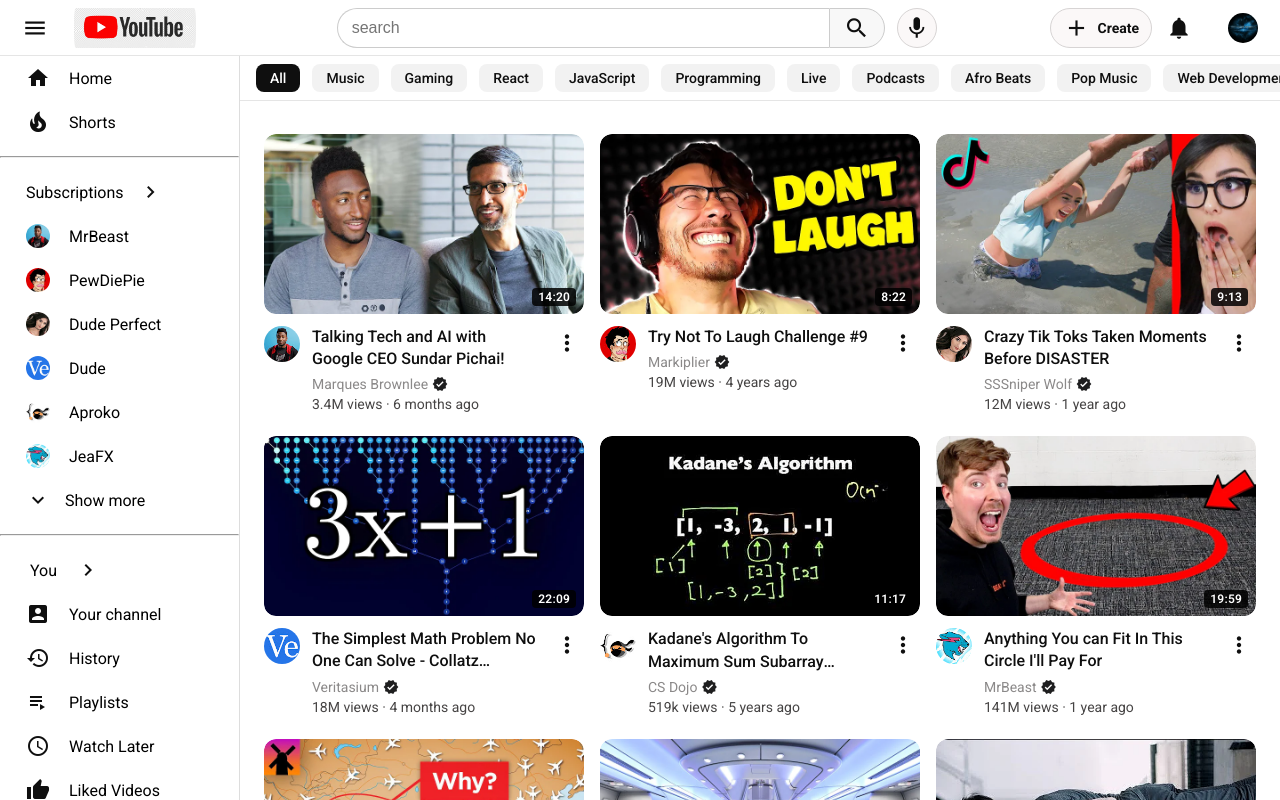
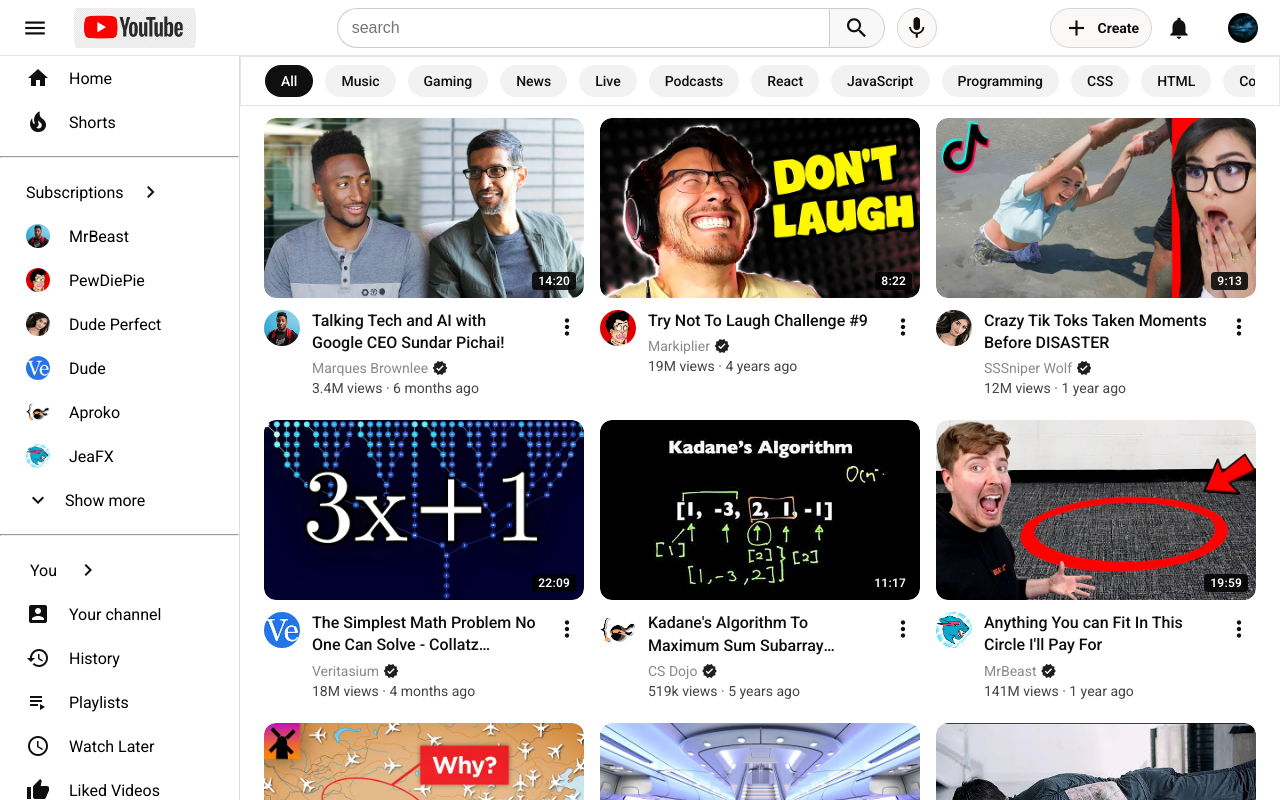
Before and after one commit to DannieBest/Youtube-clone-react, a React (Vite) app: page / in a window 1280 px wide. Shown: the top 800 px of the page. Built offline with nearby package versions, Linux system fonts and the light colour scheme.

Commit message:
fead: completed my video-grid

```diff
--- a/src/components/Layout/MainContent/MainContent.css
+++ b/src/components/Layout/MainContent/MainContent.css
@@ -2,7 +2,7 @@
   flex: 1;
   margin-top: var(--header-height);
   margin-left: var(--sidebar-width);
-  padding-top: 72px;
+  container-type: inline-size;
 
   min-height: calc(100vh - var(--header-height));
 
--- a/src/components/UI/CategoryBar/CategoryBar.css
+++ b/src/components/UI/CategoryBar/CategoryBar.css
@@ -1,37 +1,40 @@
 /* ==========================================
-   CATEGORY BAR WRAPPER (FIXED POSITION)
+   CATEGORY BAR WRAPPER
 ========================================== */
 
-.category-bar__wrapper {
-  position: fixed;
-  top: var(--header-height);
-  left: var(--sidebar-width);
-  right: 0;
-
+.category-bar {
   display: flex;
   align-items: center;
+  position: sticky;
+  top: var(--header-height);
+  z-index: 90;
+  width: 100%;
 
   background: var(--background);
-  border-bottom: 1px solid var(--border-color);
-
-  z-index: 90;
+  border: 1px solid var(--border-color);
 }
 
-/* ==========================================
-   SCROLLABLE NAVIGATION CONTAINER
-========================================== */
+.category-bar__wrapper {
+  position: relative;
+  flex: 1;
+  overflow: hidden;
+  display: flex;
+  align-items: center;
+  padding: 0px 24px;
+}
 
 .category-bar__container {
-  flex: 1;
-
   display: flex;
+  justify-content: flex-start;
   align-items: center;
+  position: relative;
+  width: 100%;
   gap: 12px;
-
+  border: none;
   overflow-x: auto;
-  overflow-y: hidden;
-
-  padding: 8px 48px 8px 16px;
+  scroll-behavior: smooth;
+  white-space: nowrap;
+  padding: 8px 0px;
 
   scrollbar-width: none;
   -ms-overflow-style: none;
@@ -41,26 +44,20 @@
   display: none;
 }
 
-/* ==========================================
-   CATEGORY BUTTONS
-========================================== */
-
 .category-bar__button {
   flex-shrink: 0;
-
-  padding: 6px 14px;
-
+  padding: 8px 16px;
   border: none;
-  border-radius: 8px;
+  border-radius: 999px;
 
   background: var(--hover);
   color: var(--text-color);
 
   font-size: 14px;
   font-weight: 500;
+  white-space: nowrap;
 
   cursor: pointer;
-
   transition: background-color 0.2s ease;
 }
 
@@ -72,61 +69,3 @@
   background: var(--text-color);
   color: #ffffff;
 }
-
-/* ==========================================
-   SCROLL ARROW BUTTONS (ABSOLUTE POSITIONED)
-========================================== */
-
-.category-bar__arrow {
-  position: absolute;
-  top: 50%;
-  transform: translateY(-50%);
-
-  display: flex;
-  align-items: center;
-  justify-content: center;
-
-  width: 36px;
-  height: 36px;
-
-  border: none;
-  border-radius: 50%;
-
-  background: rgba(255, 255, 255, 0.9);
-  color: var(--text-color);
-
-  cursor: pointer;
-
-  opacity: 0;
-  pointer-events: none;
-
-  transition: opacity 0.2s ease, background-color 0.2s ease;
-}
-
-.category-bar__arrow:hover {
-  background: #ffffff;
-}
-
-.category-bar__arrow i {
-  font-size: 22px;
-}
-
-.category-bar__arrow--left {
-  left: 8px;
-}
-
-.category-bar__arrow--right {
-  right: 8px;
-}
-
-/* Visible state — JS toggles this on when scrollable content overflows */
-.category-bar__wrapper--scrollable .category-bar__arrow {
-  opacity: 1;
-  pointer-events: auto;
-}
-
-/* Hidden state — JS adds when arrow reaches scroll extreme */
-.category-bar__arrow--hidden {
-  opacity: 0;
-  pointer-events: none;
-}
--- a/src/components/UI/CategoryBar/CategoryBar.jsx
+++ b/src/components/UI/CategoryBar/CategoryBar.jsx
@@ -1,50 +1,31 @@
 import './CategoryBar.css';
+import categories from '../../../data/categories';
+import { useState } from 'react';
 
-function CategoryBar () {
+function CategoryBar() {
+  const [selectedCategory, setSelectedCategory] = useState('All');
+
   return (
-    <div className='category-bar__wrapper'>
-      <button className="category-bar__arrow category-bar__arrow--left">
-      <i className="material-icons">keyboard_arrow_left</i>
-      </button>
-      <nav className="category-bar__container" aria-label="Video categories">
-        <button className="category-bar__button category-bar__button--active">
-          All
-        </button>
-
-        <button className="category-bar__button">Music</button>
-
-        <button className="category-bar__button">Gaming</button>
-
-        <button className="category-bar__button">React</button>
-
-        <button className="category-bar__button">JavaScript</button>
-
-        <button className="category-bar__button">Programming</button>
-
-        <button className="category-bar__button">Live</button>
-
-        <button className="category-bar__button">Podcasts</button>
-
-        <button className="category-bar__button">Afro Beats</button>
-
-        <button className="category-bar__button">Pop Music</button>
-
-        <button className="category-bar__button">Web Development</button>
-
-        <button className="category-bar__button">News</button>
-
-        <button className="category-bar__button">Recently Uploaded</button>
-
-        <button className="category-bar__button">Watched</button>
-
-        <button className="category-bar__button">New To You</button>
-
-        <button className="category-bar__button">History</button>
-      </nav>
-      <button className="category-bar__arrow category-bar__arrow--right">
-        <i className="material-icons">keyboard_arrow_right</i>
-      </button>
-    </div>
+    <section className="category-bar">
+      <div className="category-bar__wrapper">
+        <div className="category-bar__container">
+          {categories.map((category) => (
+            <button
+              key={category}
+              type="button"
+              className={
+                selectedCategory === category
+                  ? 'category-bar__button category-bar__button--active'
+                  : 'category-bar__button'
+              }
+              onClick={() => setSelectedCategory(category)}
+            >
+              {category}
+            </button>
+          ))}
+        </div>
+      </div>
+    </section>
   );
 }
 
--- a/src/components/UI/VideoCard/VideoCard.jsx
+++ b/src/components/UI/VideoCard/VideoCard.jsx
@@ -11,7 +11,6 @@
     views,
     uploaded,
     duration,
-    verified,
   } = video;
 
   return (
--- a/src/components/UI/VideoGrid/VideoGrid.css
+++ b/src/components/UI/VideoGrid/VideoGrid.css
@@ -5,5 +5,5 @@
 
   gap: 24px 16px;
 
-  padding: 6px 24px;
+  padding: 12px 24px;
 }
--- /dev/null
+++ b/src/data/categories.js
@@ -0,0 +1,21 @@
+const categories = [
+  "All",
+  "Music",
+  "Gaming",
+  "News",
+  "Live",
+  "Podcasts",
+  "React",
+  "JavaScript",
+  "Programming",
+  "CSS",
+  "HTML",
+  "Computer Science",
+  "Algorithms",
+  "Recently Uploaded",
+  "Watched",
+  "New To You",
+  "History"
+];
+
+export default categories;
```
